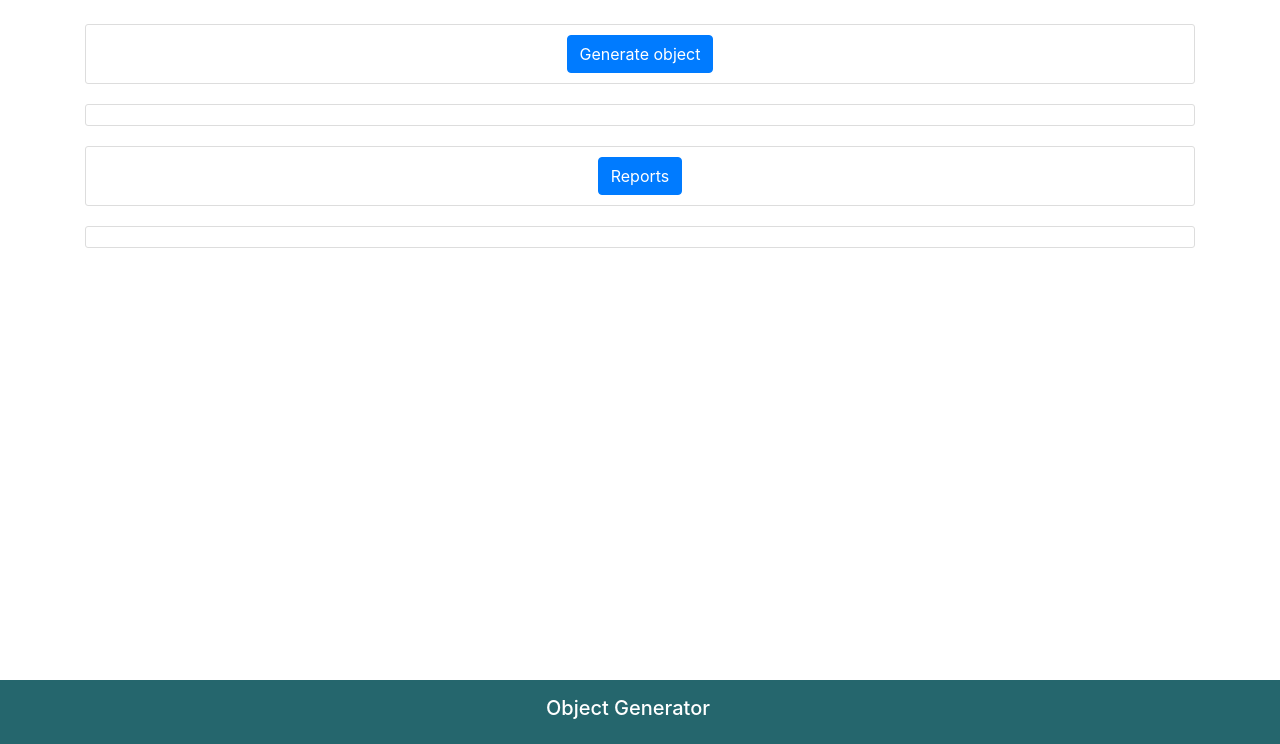
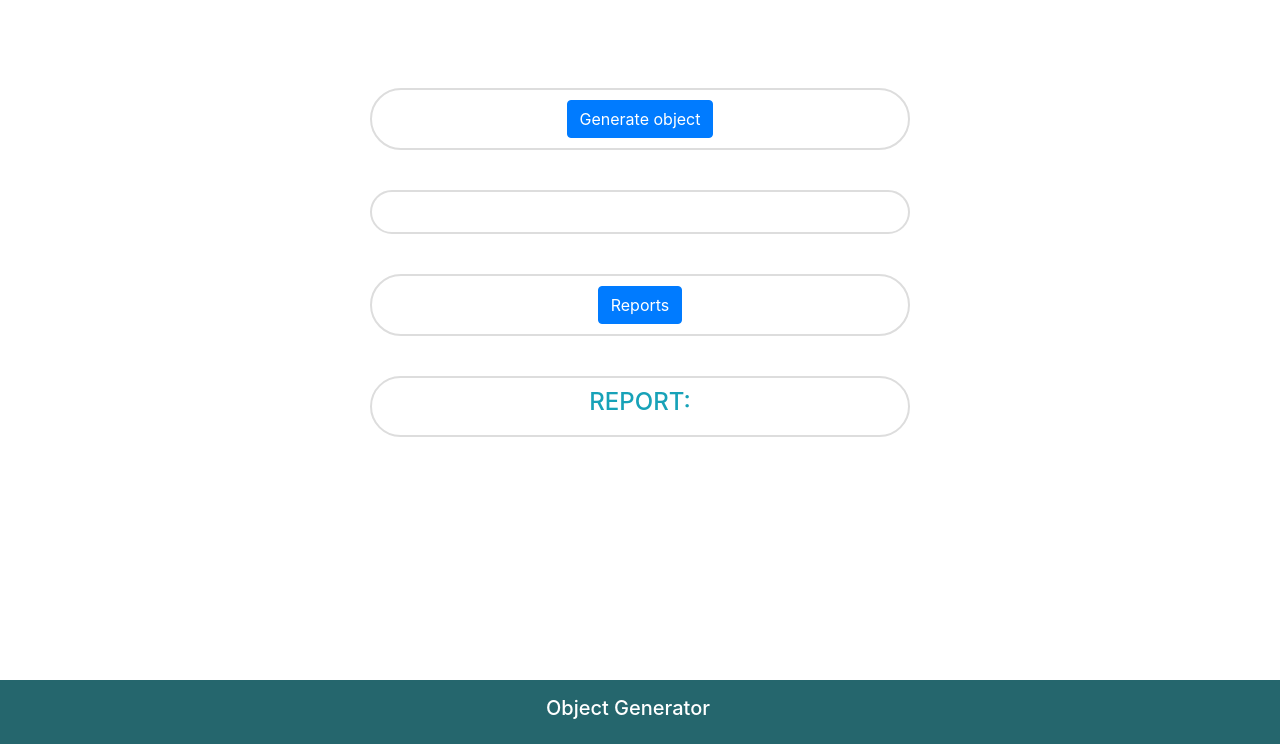
Before and after one commit to rakibulislam01/mart-obj-generator, a Django app: page / in a window 1280 px wide. Shown: the part 56-800 px from the top of the page. Run offline with Django 3.2, Linux system fonts and the light colour scheme; some libraries are stand-ins or nearby versions.

Commit message:
Update readme and design file

```diff
--- a/core/core/settings.py
+++ b/core/core/settings.py
@@ -25,7 +25,7 @@
 # SECURITY WARNING: don't run with debug turned on in production!
 DEBUG = True
 
-ALLOWED_HOSTS = []
+ALLOWED_HOSTS = ['*']
 
 
 # Application definition
--- a/core/obj_generator/static/main/main.css
+++ b/core/obj_generator/static/main/main.css
@@ -1,7 +1,7 @@
 body {
   background: #ffffff;
   color: #333333;
-  margin-top: 5rem;
+  margin-top: 9rem;
 }
 
 h1, h2, h3, h4, h5, h6 {
@@ -29,47 +29,11 @@
 }
 
 .content-section {
-  background: #ffffff;
-  padding: 10px 20px;
-  border: 1px solid #dddddd;
-  border-radius: 3px;
-  margin-bottom: 20px;
-}
-
-.article-title {
-  color: #444444;
-}
-
-a.article-title:hover {
-  color: #428bca;
-  text-decoration: none;
-}
-
-.article-content {
-  white-space: pre-line;
-}
-
-.article-img {
-  height: 65px;
-  width: 65px;
-  margin-right: 16px;
-}
-
-.article-metadata {
-  padding-bottom: 1px;
-  margin-bottom: 4px;
-  border-bottom: 1px solid #e3e3e3
-}
-
-.article-metadata a:hover {
-  color: #333;
-  text-decoration: none;
-}
-
-.article-svg {
-  width: 25px;
-  height: 25px;
-  vertical-align: middle;
+    background: #ffffff;
+    padding: 10px 76px;
+    border: 2px solid #dddddd;
+    border-radius: 61px;
+    margin-bottom: 40px;
 }
 
 .account-img {
--- a/core/obj_generator/templates/obj_generator/base.html
+++ b/core/obj_generator/templates/obj_generator/base.html
@@ -18,23 +18,13 @@
         <nav class="navbar navbar-expand-md navbar-dark bg-steel fixed-top">
             <div class="container d-flex justify-content-center">
                 <a class="navbar-brand mr-4" href="">Object Generator</a>
-                <button class="navbar-toggler" type="button" data-toggle="collapse" data-target="#navbarToggle" aria-controls="navbarToggle" aria-expanded="false" aria-label="Toggle navigation">
-                <span class="navbar-toggler-icon"></span>
-                </button>
             </div>
         </nav>
     </header>
 
     <main role="main" class="container">
-      <div class="row">
-        <div class="col-md-12">
-          {% if messages %}
-            {% for message in messages %}
-                <div class="alert alert-{{ message.tags }}">
-                    {{ message }}
-                </div>
-            {% endfor %}
-          {% endif %}
+      <div class="row d-flex justify-content-center">
+        <div class="col-md-6">
           {% block content %}{% endblock %}
         </div>
       </div>
--- a/core/obj_generator/templates/obj_generator/home.html
+++ b/core/obj_generator/templates/obj_generator/home.html
@@ -4,16 +4,20 @@
     <div class="text-center content-section">
         <a href="" class="btn btn-primary" id="get_report" onclick="generateObj(); return false;">Generate object</a>
     </div>
-    <div id="loading" class="text-center rounded mx-auto">
-        <img src="https://wirres.net/sitedesign/wirres2/images/spiral.gif" alt="" border="0"/><p>Please Wait!</p>
+    <div id="loading" class="text-center rounded mx-auto font-italic">
+        <img src="https://wirres.net/sitedesign/wirres2/images/spiral.gif" alt=""/><p class="text-info">Please wait !</p>
     </div>
-    <div class="content-section text-center" id="file-link"></div>
+
+    <p id = "loading-text" class="text-center text-uppercase small" style="display: none">After generating the object, the file link will be appeared here</p>
+    <div class="content-section text-center" style="padding: 20px" id="file-link">
+    </div>
 
     <div class="text-center content-section">
         <a href="" class="btn btn-primary" id="generate_obj" onclick="getReport(); return false;">Reports</a>
     </div>
 
     <div class="content-section text-center">
+        <h4 class="text-uppercase text-info">Report:</h4>
         <div id="obj-container"></div>
     </div>
 
@@ -28,10 +32,10 @@
             const integers = object_type_dict['integers'];
             const real_number = object_type_dict['real_number'];
             const string = object_type_dict['string'];
-            const ReportFormattedHtml = `<div><h4>Alphabetical Strings: <small>${alphanumerics}</small></h4>
-                                        <h4>Real Numbers: <small>${integers}</small></h4>
-                                        <h4>Integers: <small>${real_number}</small></h4>
-                                        <h4>Alphanumerics: <small>${string}</small></h4></div> <\hr>`;
+            const ReportFormattedHtml = `<\hr><div class="font-italic"><h4>Alphabetical Strings: <small>${alphanumerics}</small></h4>
+                                        <h4 style="color: blue">Real Numbers: <small>${integers}</small></h4>
+                                        <h4 style="color: teal">Integers: <small>${real_number}</small></h4>
+                                        <h4 style="color: green">Alphanumerics: <small>${string}</small></h4></div> <\hr>`;
             $("#obj-container").html(ReportFormattedHtml)
         }
 
@@ -47,7 +51,7 @@
                     attach_object(data, false)
                 },
                 error: function (data, jqXhr, textStatus, errorThrown) {
-                    document.getElementById("file-link").innerText = 'No data';
+                    document.getElementById("obj-container").innerText = 'No data';
                 }
             });
         }
@@ -63,11 +67,11 @@
                 success: function (data) {
                     hideLoading();
                     console.log(data)
-                    $("#file-link").html(`<a href="${data['file_link']}" id="download_link" download>Objects file link!</a>`)
+                    $("#file-link").html(`<a href="${data['file_link']}" id="download_link" download>Objects File Link</a>`)
                 },
                 error: function (data, jqXhr, textStatus, errorThrown) {
                     hideLoading();
-                    document.getElementById("obj-container").innerText = 'No link';
+                    document.getElementById("file-link").innerText = 'No link';
                 }
             });
         }
@@ -86,13 +90,14 @@
             window.location.href = $("#download_link").attr("href");
         });
 
-
         function showLoading() {
             $("#loading").show();
+            $("#loading-text").show()
         }
 
         function hideLoading() {
             $("#loading").hide();
+            $("#loading-text").hide()
         }
 
 
```
Also changed, not shown: README.md, 1 other file.
